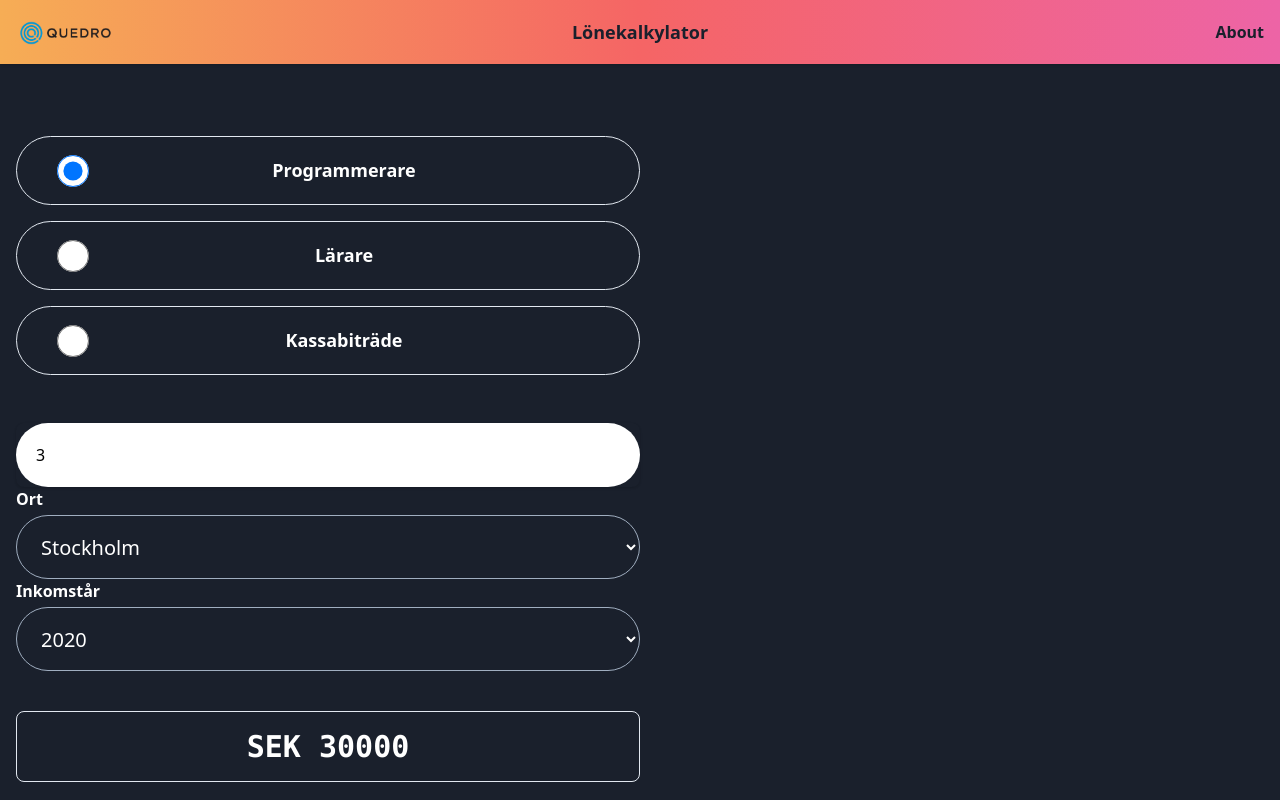
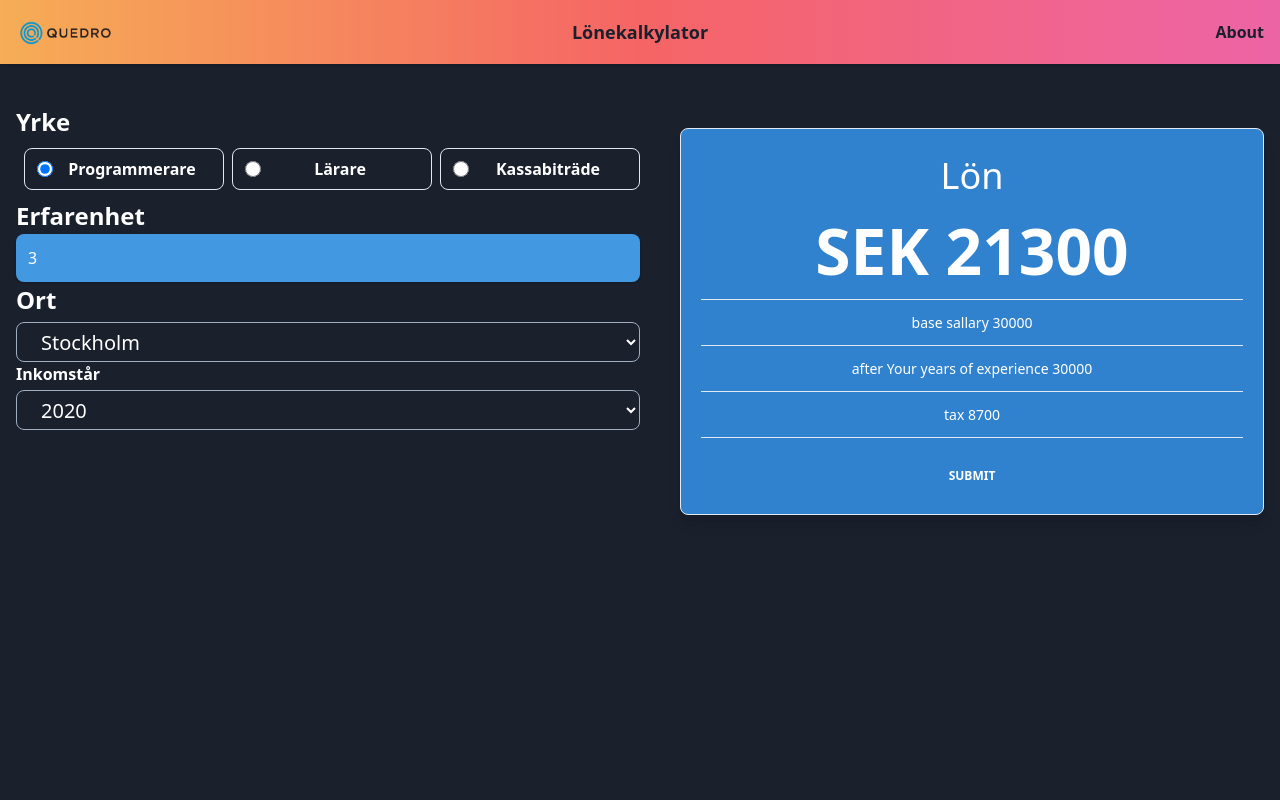
Before and after one commit to Samk13/quedro-salary-calculator-kodtest, a Vue app: page / in a window 1280 px wide. Shown: the top 800 px of the page. Built offline with nearby package versions, Linux system fonts and the light colour scheme.

Commit message:
create new stye

```diff
--- a/src/App.vue
+++ b/src/App.vue
@@ -2,7 +2,13 @@
   <section>
     <AppHeader class="bg-gradient-to-r from-orange-400 via-red-500 to-pink-500">
       <template v-slot:left>
-        <img class="inline-block w-auto h-6" src=".\assets\quedro_logo-dark.png" alt="quedro logo" />
+        <a class="skip-link" href="#maincontent">
+          <img
+            class="inline-block w-auto h-6"
+            src=".\assets\quedro_logo-dark.png"
+            alt="quedro logo"
+          />
+        </a>
       </template>
       <template v-slot:middle>
         <div class="text-lg font-black">Lönekalkylator</div>
@@ -15,57 +21,69 @@
         >About</a>
       </template>
     </AppHeader>
-    <br />
 
-    <Container width="xl" class="rounded-lg pt-16 pb-20 h-screen">
-      <div class="my-10">
+    <Container
+      width="xl"
+      class="text-white mt-10 pt-16 flex flex-col md:flex-row justify-center rounded-lg"
+    >
+      <!-- input start -->
+      <section class="w-full md:w-1/2 md:mr-10">
+        <form>
+          <label class="text-2xl font-bold">Yrke</label>
+          <div class="flex flex-col xl:flex-row xl:space-x-2 ml-2">
             <div v-for="(oneyrke, index) in yrke" :key="index">
-          <radio class="text-white" v-model="picked" :val="oneyrke" name="yrke">{{ oneyrke }}</radio>
+              <radio
+                class="min-w-20 text-white inline-flex w-full items-center border rounded-lg my-2 px-3"
+                v-model="picked"
+                :val="oneyrke"
+                name="yrke"
+              >{{ oneyrke }}</radio>
             </div>
           </div>
-
+          <div>
+            <label for="exyears" class="text-2xl font-bold">Erfarenhet</label>
             <InputComponent
-        class="w-full md:w-1/2"
+              id="exyears"
+              class="w-full"
               placeholder="Years of experience"
               v-model="yearsOfExperience"
             />
+          </div>
           <!--  there is many way to aproch this number check I decided to go with this stupid simple way -->
           <div
             v-show="!!isNaN(yearsOfExperience)"
             class="mb-10 text-red-500 font-thin w-full md:w-1/2"
           >please enter a valid number between 0 and 50</div>
-      <DropDown class="text-white font-black" v-model="selectedCity" :options="cityOption">Ort</DropDown>
+          <DropDown class="text-2xl font-bold" v-model="selectedCity" :options="cityOption">Ort</DropDown>
           <DropDown
             class="text-white font-black"
             v-model="selectedYear"
             :options="yearsOption"
           >Inkomstår</DropDown>
-      <!-- <div
-        class="border rounded-lg p-3 text-center mt-10 text-white font-black w-full md:w-1/2"
-      >Selected: {{ selectedYear }}</div>
+        </form>
+      </section>
+
+      <!-- input end -->
+      <section class="w-full md:w-1/2 text-white">
         <div
-        class="border rounded-lg p-3 text-center mt-10 text-white font-black w-full md:w-1/2"
-      >Selected: {{ selectedCity }}</div>
+          class="border rounded-lg text-center p-5 md:mx-0 my-2 md:my-6 bg-blue-600 font-medium shadow-lg"
+        >
+          <div class="text-4xl text-white">Lön</div>
+          <div id="month" class="font-bold text-white text-6xl">SEK {{ taxRate }}</div>
+          <hr />
+          <div class="text-sm my-3">base sallary {{ salary }}</div>
+          <hr />
+          <div class="text-sm my-3">after Your years of experience {{ experiancePercentage }}</div>
+          <hr />
+          <div class="text-sm my-3">tax {{ experiancePercentage - taxRate }}</div>
+          <hr />
+          <a href="#" target="_blank">
             <div
-        class="border rounded-lg p-3 text-center mt-10 text-white font-black w-full md:w-1/2"
-      >Jag är en {{ picked }}</div>
-
-      <div
-        class="border rounded-lg p-3 text-center mt-10 text-white font-black w-full md:w-1/2"
-      >number of years : {{ yearsOfExperience }}</div>-->
-      <!-- <SubmitButton class="mx-4 py-2 px-6">Beräkna lön</SubmitButton> -->
-
-      <div class="border rounded-lg p-3 text-center mt-10 text-white font-black w-full md:w-1/2">
-        <span class="font-mono text-3xl">SEK {{ salary }}</span>
+              class="bg-gradient-base border border-blue-600 hover:bg-white text-white hover:text-blue-600 font-bold uppercase text-xs mt-5 py-2 px-4 rounded cursor-pointer"
+            >submit</div>
+          </a>
         </div>
-      <div class="border rounded-lg p-3 text-center mt-10 text-white font-black w-full md:w-1/2">
-        experiancePercentage
-        <span class="font-mono text-3xl">SEK {{ experiancePercentage }}</span>
-      </div>
-      <div class="border rounded-lg p-3 text-center mt-10 text-white font-black w-full md:w-1/2">
-        Tax rate
-        <span class="font-mono text-3xl">SEK {{ taxRate }}</span>
-      </div>
+      </section>
     </Container>
   </section>
 </template>
@@ -108,11 +126,11 @@ export default defineComponent({
     const yrke = ['Programmerare', 'Lärare', 'Kassabiträde']
 
     const salary = computed(() => {
-      if (picked.value === 'Programmerare') {
+      if (picked.value === yrke[0]) {
         return 30000
-      } else if (picked.value === 'Lärare') {
+      } else if (picked.value === yrke[1]) {
         return 27000
-      } else if (picked.value === 'Kassabiträde') {
+      } else if (picked.value === yrke[2]) {
         return 25000
       } else return 0
     })
--- a/src/components/DropDown.vue
+++ b/src/components/DropDown.vue
@@ -5,7 +5,7 @@
     </span>
     <select
       @change="$emit('input', $event.target.value)"
-      class="form-select mt-1 block w-full md:w-1/2 border border-gray-500 text-xl rounded-full cursor-pointer text-black-600 h-16 pl-5 pr-10 bg-gray-900 hover:border-gray-400 focus:outline-none hover:bg-gray-900"
+      class="form-select mt-1 block w-full border border-gray-500 text-xl rounded-lg cursor-pointer text-black-600 h-10 pl-5 pr-10 bg-gray-900 hover:border-gray-400 hover:bg-gray-900"
     >
       <option
         v-for="(option, index) in options"
--- a/src/components/InputComponent.vue
+++ b/src/components/InputComponent.vue
@@ -4,7 +4,7 @@
       @input="onInput($event)"
       :value="val"
       :placeholder="placeholder"
-      class="p-5 rounded-full focus:outline-none block w-full"
+      class="p-3 bg-blue-500 rounded-lg focus:outline-none block w-full"
     />
   </div>
 </template>
--- a/src/components/Radio.vue
+++ b/src/components/Radio.vue
@@ -1,14 +1,14 @@
 <template>
-  <label class="inline-flex items-center border rounded-full my-2 px-10 w-full md:w-1/2">
+  <label>
     <input
       @change="$emit('input', $event.target.value)"
       :checked="val == value"
-      class="form-radio h-8 w-8 text-purple-600"
+      class="h-4 w-4 text-purple-600"
       :value="val"
       :name="name"
       type="radio"
     />
-    <span class="m-auto text-lg font-black p-5">
+    <span class="m-auto font-black p-2">
       <slot />
     </span>
   </label>
```
Lines whose indentation alone changed are shown as unchanged.
